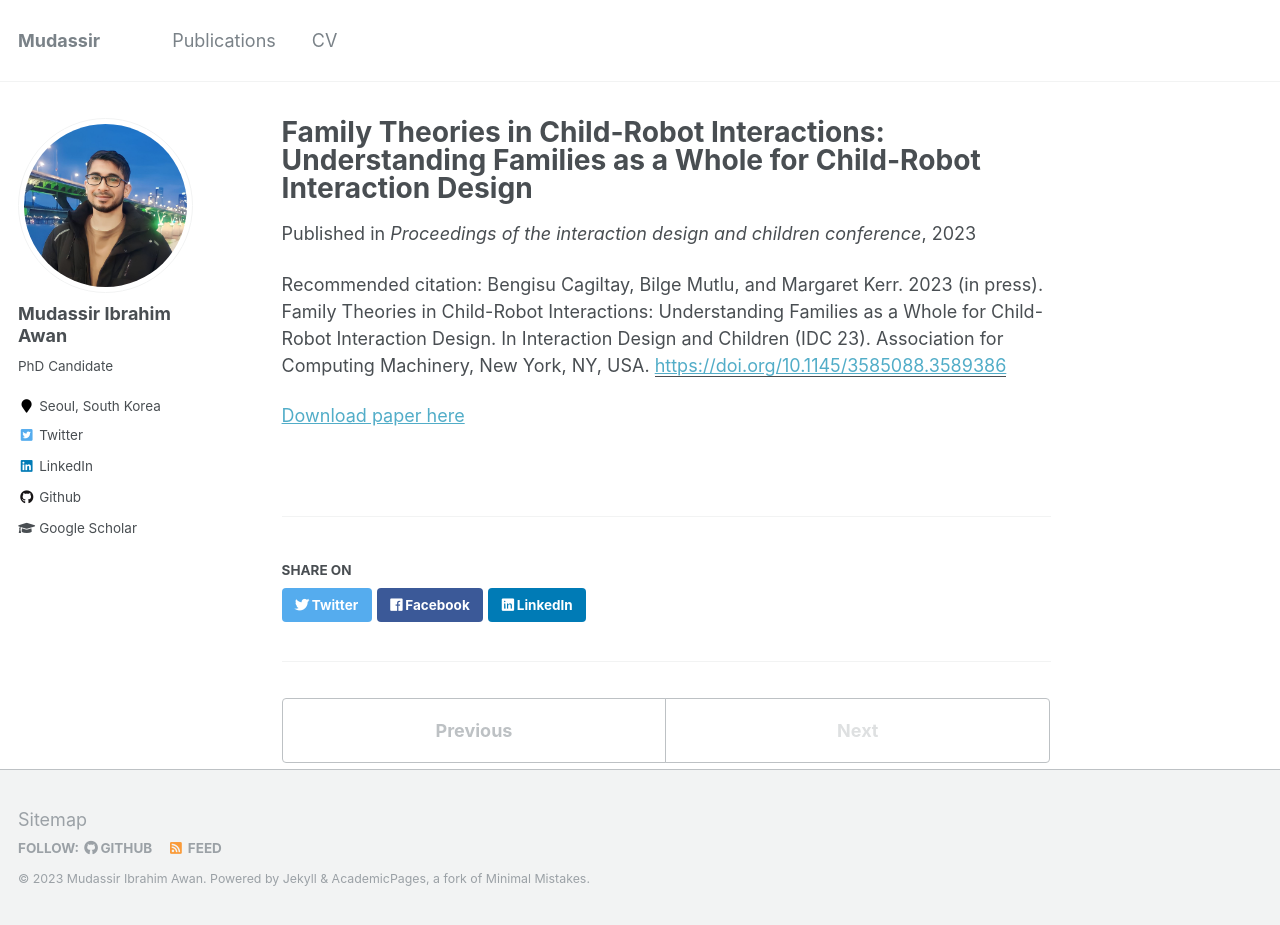
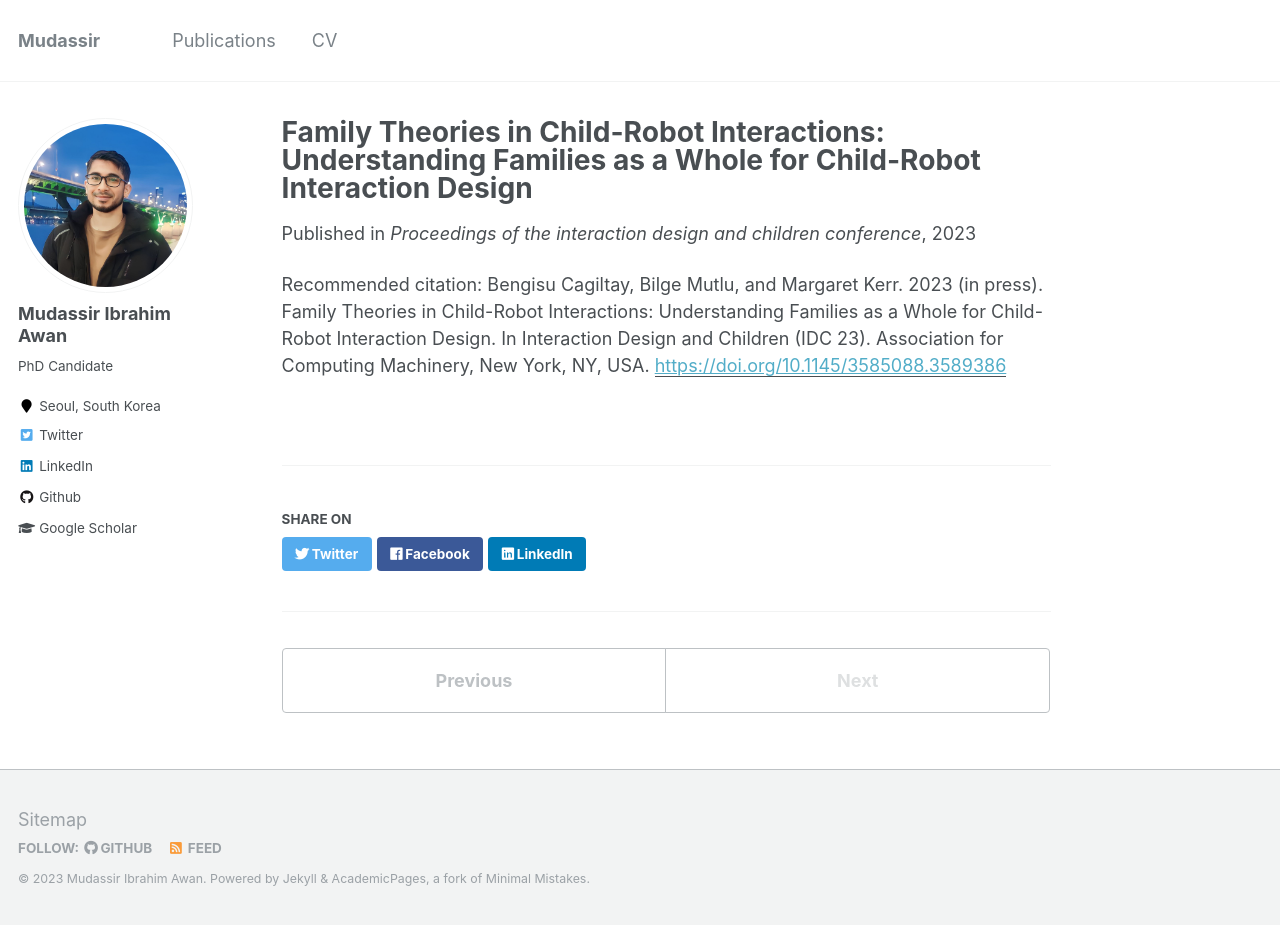
Before and after one commit to mudassir-awan/mudassir-awan.github.io, a Jekyll site: the page built from _publications/2009-10-01-paper-title-number-1.md, in a window 1280 px wide and 925 px high. Built offline with Jekyll 4.4.1, drawn with Linux system fonts in a browser that asks for light colours.

Commit message:
Update 2009-10-01-paper-title-number-1.md

```diff
--- a/_publications/2009-10-01-paper-title-number-1.md
+++ b/_publications/2009-10-01-paper-title-number-1.md
@@ -9,7 +9,7 @@ paperurl: 'https://doi.org/10.1145/3585088.3589386'
 citation: 'Bengisu Cagiltay, Bilge Mutlu, and Margaret Kerr. 2023 (in press). Family Theories in Child-Robot Interactions: Understanding Families as a Whole for Child-Robot Interaction Design. In Interaction Design and Children (IDC 23). Association for Computing Machinery, New York, NY, USA.'
 ---
 
-[Download paper here](https://bengisucagiltay.github.io/files/IDC23_Family_Systems_Theory_BengisuCagiltay.pdf)
+<!-- [Download paper here](https://bengisucagiltay.github.io/files/IDC23_Family_Systems_Theory_BengisuCagiltay.pdf) -->
 
 <!-- [Watch our Paper Talk Here]() -->
 
```
